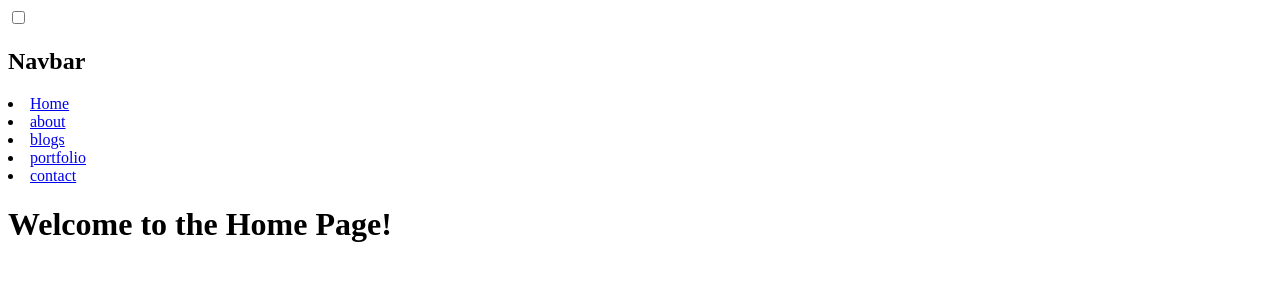
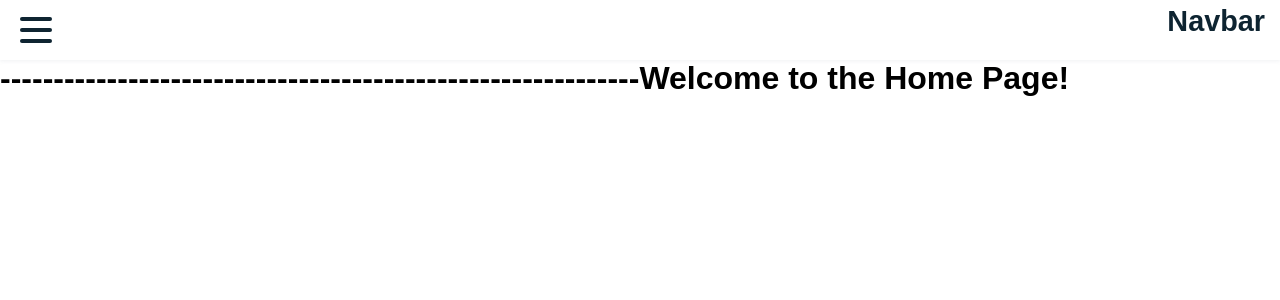
Before and after one commit to Anwer-Jammali/garage-php, a PHP site: page / in a window 1280 px wide. Shown: the top 300 px of the page. Run offline with PHP 8.4, Linux system fonts and the light colour scheme.

Commit message:
css kahaw

```diff
--- a/index.php
+++ b/index.php
@@ -4,10 +4,10 @@
     <meta charset="UTF-8">
     <meta name="viewport" content="width=device-width, initial-scale=1.0">
     <title>Document</title>
-    <link rel="stylesheet" href="parts/navbar.css">
+    <link rel="stylesheet" href="parts/navbarcss.css">
 </head>
 <body>
 <?php include 'parts/navbar.php'; ?>
-<h1>Welcome to the Home Page!</h1>
+<h1> ------------------------------------------------------------Welcome to the Home Page!</h1>
 </body>
 </html>
--- /dev/null
+++ b/parts/navbarcss.css
@@ -0,0 +1,141 @@
+* {
+  margin: 0;
+  padding: 0;
+  box-sizing: border-box;
+}
+
+body {
+  font-family: "Poppins", sans-serif;
+}
+
+.container {
+  margin: 0px;
+}
+
+.navbar {
+  width: 100%;
+  box-shadow: 0 1px 4px rgb(146 161 176 / 15%);
+}
+
+.nav-container {
+  display: flex;
+  justify-content: space-between;
+  align-items: center;
+  height: 62px;
+}
+
+.navbar .menu-items {
+  display: flex;
+}
+
+.navbar .nav-container li {
+  list-style: none;
+}
+
+.navbar .nav-container a {
+  text-decoration: none;
+  color: #0e2431;
+  font-weight: 500;
+  font-size: 1.2rem;
+  padding: 0.7rem;
+}
+
+.navbar .nav-container a:hover {
+  font-weight: bolder;
+}
+
+.nav-container {
+  display: block;
+  position: relative;
+  height: 60px;
+}
+
+.nav-container .checkbox {
+  position: absolute;
+  display: block;
+  height: 32px;
+  width: 32px;
+  top: 20px;
+  left: 20px;
+  z-index: 5;
+  opacity: 0;
+  cursor: pointer;
+}
+
+.nav-container .hamburger-lines {
+  display: block;
+  height: 26px;
+  width: 32px;
+  position: absolute;
+  top: 17px;
+  left: 20px;
+  z-index: 2;
+  display: flex;
+  flex-direction: column;
+  justify-content: space-between;
+}
+
+.nav-container .hamburger-lines .line {
+  display: block;
+  height: 4px;
+  width: 100%;
+  border-radius: 10px;
+  background: #0e2431;
+}
+
+.nav-container .hamburger-lines .line1 {
+  transform-origin: 0% 0%;
+  transition: transform 0.4s ease-in-out;
+}
+
+.nav-container .hamburger-lines .line2 {
+  transition: transform 0.2s ease-in-out;
+}
+
+.nav-container .hamburger-lines .line3 {
+  transform-origin: 0% 100%;
+  transition: transform 0.4s ease-in-out;
+}
+
+.navbar .menu-items {
+  padding-top: 120px;
+  box-shadow: inset 0 0 2000px rgba(31, 1, 163, 0.5);
+  height: 580%;
+  width: 150px;
+  transform: translate(-150%);
+  display: flex;
+  flex-direction: column;
+  margin-left: -40px;
+  padding-left: 50px;
+  transition: transform 0.5s ease-in-out;
+}
+
+.navbar .menu-items li {
+  margin-bottom: 1.2rem;
+  font-size: 1.5rem;
+  font-weight: 500;
+}
+
+.logo {
+  position: absolute;
+  top: 5px;
+  right: 15px;
+  font-size: 1.2rem;
+  color: #0e2431;
+}
+
+.nav-container input[type="checkbox"]:checked ~ .menu-items {
+  transform: translateX(0);
+}
+
+.nav-container input[type="checkbox"]:checked ~ .hamburger-lines .line1 {
+  transform: rotate(45deg);
+}
+
+.nav-container input[type="checkbox"]:checked ~ .hamburger-lines .line2 {
+  transform: scaleY(0);
+}
+
+.nav-container input[type="checkbox"]:checked ~ .hamburger-lines .line3 {
+  transform: rotate(-45deg);
+}
```
